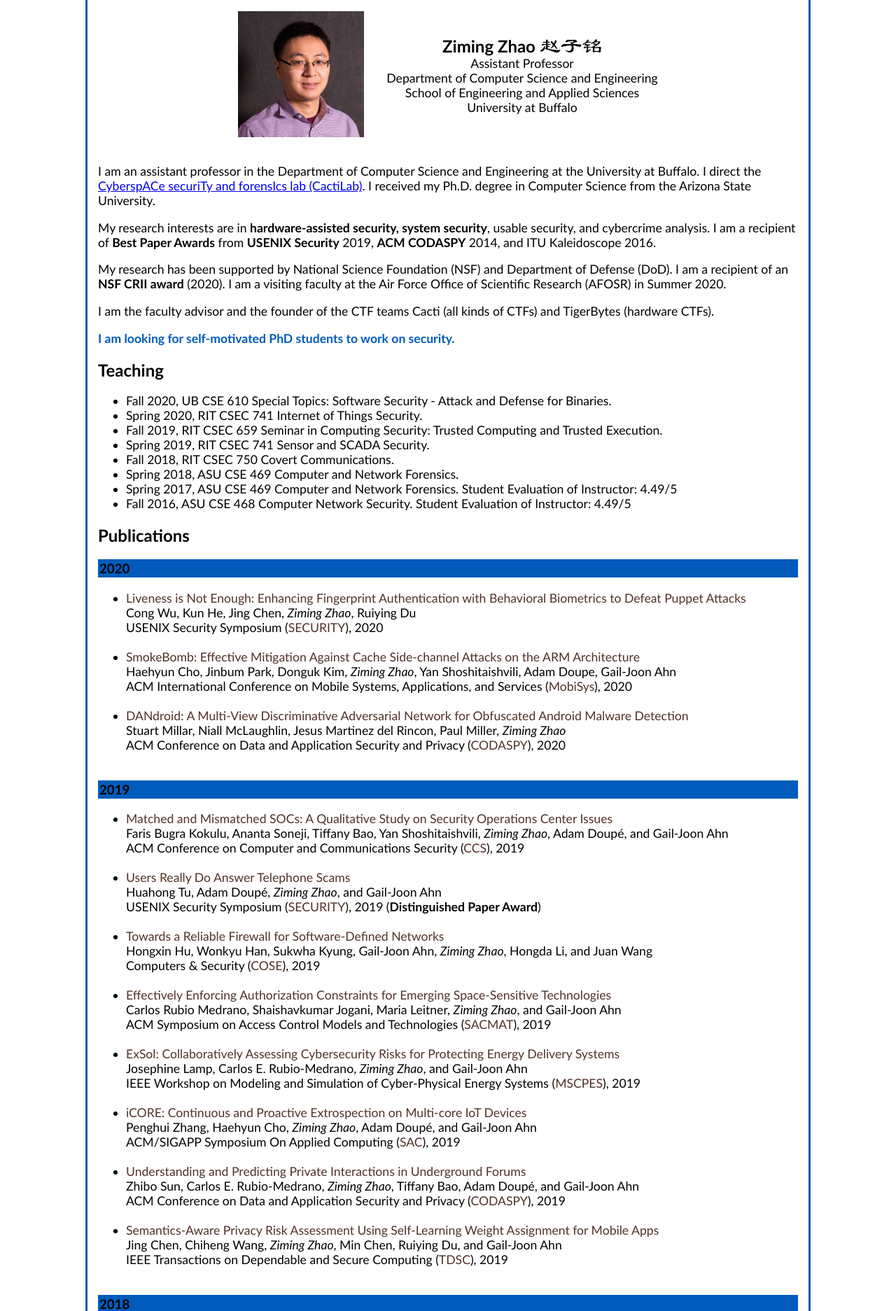
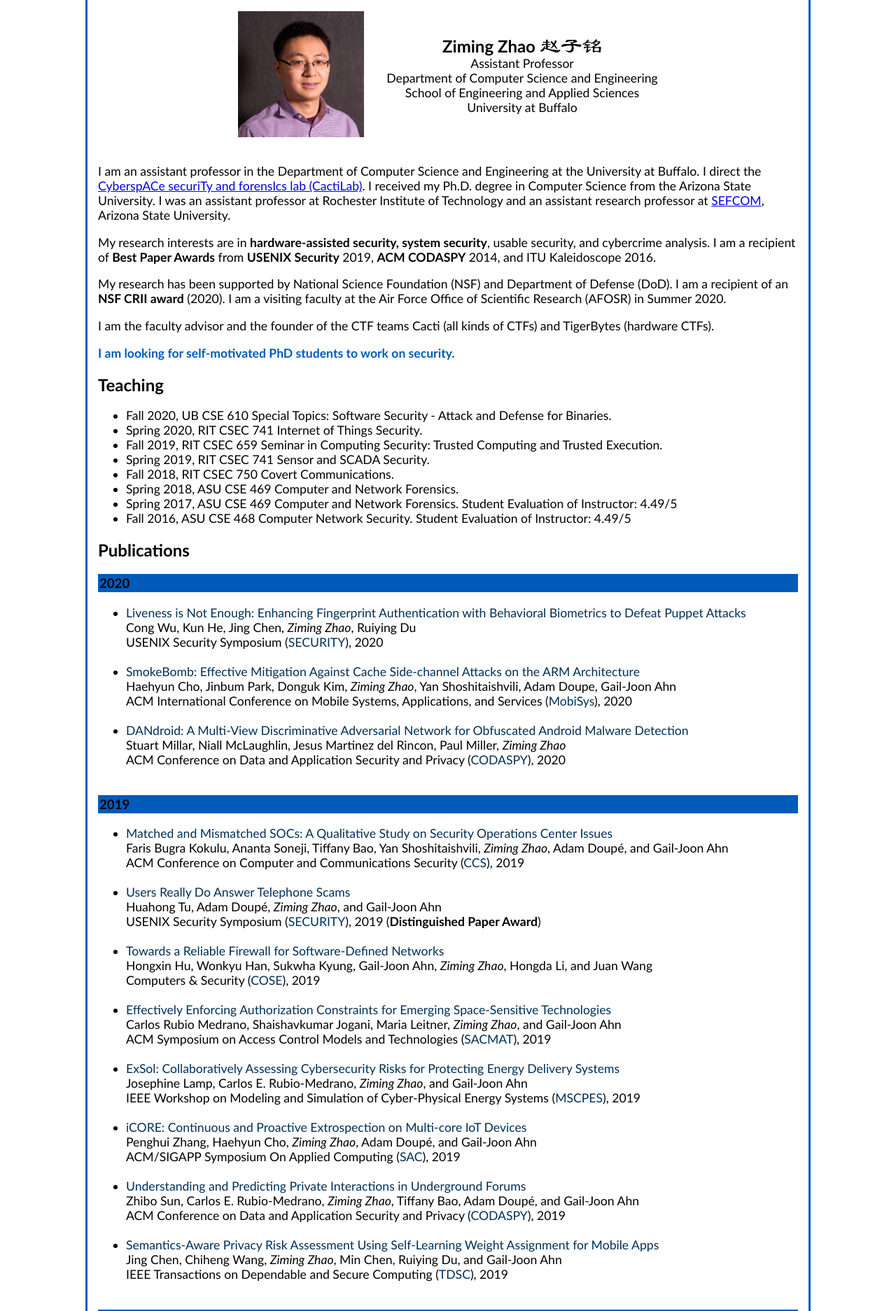
Before and after one commit to zzm7000/zzm7000.github.io, a PHP site: page /index.html in a window 1280 px wide. Shown: the part 51-1924 px from the top of the page at 70% size. Run offline with PHP 8.4, Linux system fonts and the light colour scheme; some libraries are stand-ins or nearby versions.

Commit message:
new intro

```diff
--- a/index.html
+++ b/index.html
@@ -47,7 +47,7 @@
                   </td>
                </tr> -->
             </table>
-            <p>I am an assistant professor in the Department of Computer Science and Engineering at the University at Buffalo. I direct the <a href="http://cactilab.github.io">CyberspACe securiTy and forensIcs lab (CactiLab)</a>. I received my Ph.D. degree in Computer Science from the Arizona State University.</p>
+            <p>I am an assistant professor in the Department of Computer Science and Engineering at the University at Buffalo. I direct the <a href="http://cactilab.github.io">CyberspACe securiTy and forensIcs lab (CactiLab)</a>. I received my Ph.D. degree in Computer Science from the Arizona State University. I was an assistant professor at Rochester Institute of Technology and an assistant research professor at <a href="https://sefcom.asu.edu/">SEFCOM</a>, Arizona State University.</p>
 
 	    <p>My research interests are in <strong>hardware-assisted security, system security</strong>, usable security, and cybercrime analysis. I am a recipient of <strong>Best Paper Awards</strong> from <strong>USENIX Security</strong> 2019, <strong>ACM CODASPY</strong> 2014, and ITU Kaleidoscope 2016.</p>
 
@@ -163,7 +163,7 @@ If you are interested, please take a look at <a href="./ad.pdf">my ad</a>. Our <
                <a href="http://www.public.asu.edu/~ruoyuwu/">Ruoyu Wu</a>,
                <a href="http://www.kevinliao.me/">Kevin Liao</a>
             </p> -->
-            <p>Last updated 3/2020</p>
+            <p>Last updated 7/2020</p>
          </div>
       </div>
       <div id="publicationdatabase" style="display: none;">
--- a/simplest.css
+++ b/simplest.css
@@ -65,14 +65,14 @@ h2, h3 {
 a.toggle_link  {
 	text-decoration: none;
 	font-family:'Gill Sans MT';
-	color: #513127;
+	color: #002f56;
 	font-size: 110%;
 }
 
 .anchors a{
 	text-decoration: none;
 	font-family:'Gill Sans MT';
-	color: #513127;
+	color: #002f56;
 	font-size: 110%;
 }
 
@@ -82,7 +82,7 @@ p, li {
 }
 
 .paper_title {
-	color: #513127;
+	color: #002f56;
 }
 
 .self {
@@ -90,5 +90,5 @@ p, li {
 }
 
 .abbr {
-	color: #513127;
+	color: #002f56;
 }
```
